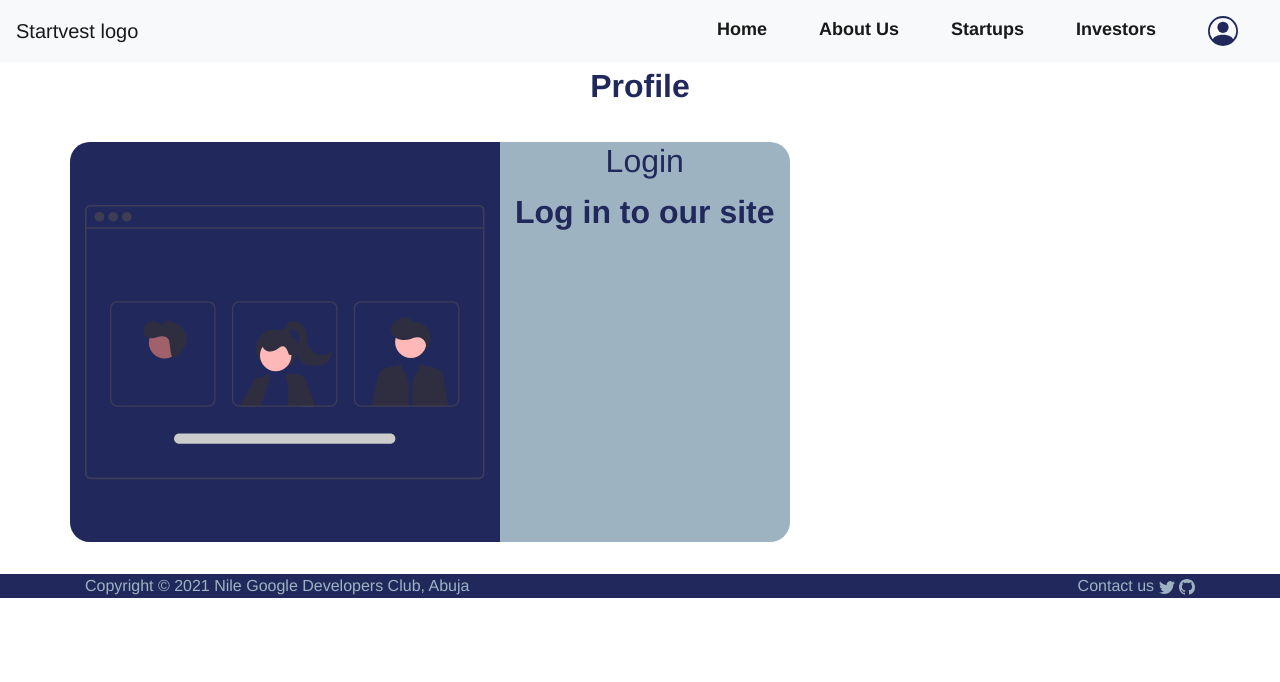
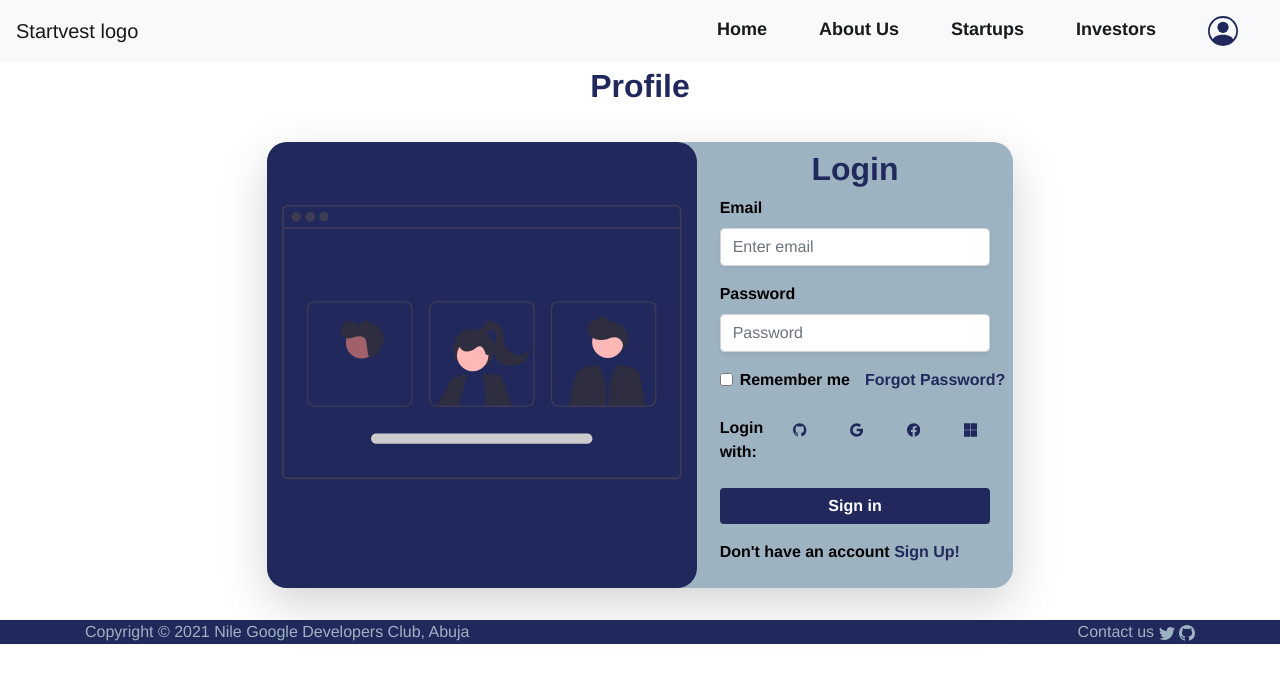
Before and after one commit to Tamunokorite/startvest-phase-1, a React (Create React App) app in the folder frontend/: page /profile in a window 1280 px wide. Shown: the top 682 px of the page. Built offline with nearby package versions, Linux system fonts and the light colour scheme.

Commit message:
login profile created

```diff
--- a/frontend/package.json
+++ b/frontend/package.json
@@ -12,6 +12,7 @@
     "react-bootstrap": "^1.5.1",
     "react-bootstrap-icons": "^1.4.0",
     "react-dom": "^17.0.1",
+    "react-icons": "^4.2.0",
     "react-router-dom": "^5.2.0",
     "react-scripts": "4.0.3",
     "web-vitals": "^1.0.1"
--- a/frontend/src/Profile/profile.css
+++ b/frontend/src/Profile/profile.css
@@ -6,12 +6,12 @@
 .profile{
      font-size: xx-large;
      font-weight: bold;
-     color: var(--primary)
+     color: var(--primary);
+     text-align: center;
 }
 .form{
-     display: flex;
-     align-self: center;
      margin: 1em auto;
+     width: fit-content;
 }
 .form_box{
      height: max-content;
@@ -21,8 +21,48 @@
 }
 .svgIcon{
      background-color: var(--primary);
-     border-radius: 20px 0 0 20px ;
+     border-radius: 20px ;
 }
 .form_items{
      background-color: transparent;
+     font-size: medium;
+     margin: .5em auto;
 }
+.form_items h2{
+     font-weight: bold;
+}
+Form{
+     text-align: left;
+     margin: auto .5em;
+     color: black;
+}
+.forgot{
+     color: var(--primary);
+     cursor: pointer;
+}
+.forgot:hover{
+     border-bottom: 2px solid var(--primary);
+}
+.submit{
+     text-align: center;
+}
+.submit Button{
+     background-color: var(--primary);
+     color: white;
+     width: 100%;
+     border: none !important;
+     font-weight: bold;
+}
+.submit Button:hover{
+    background-color: var(--secondary);
+}
+.icons{
+     color: var(--primary);
+     height: 50%;
+     width: 50%;
+
+}
+.icons:hover{
+     height: 65%;
+     width: 65%;
+}
--- a/frontend/src/Profile/profile.js
+++ b/frontend/src/Profile/profile.js
@@ -1,9 +1,9 @@
 import React from 'react';
 import './profile.css';
-import {Container, Row, Col, Form} from 'react-bootstrap';
+import {Container, Row, Col, Form, Spinner, Button} from 'react-bootstrap';
 import TeamPic from '../images/team_3.svg';
-
-
+import {Github, Google, Facebook} from 'react-bootstrap-icons';
+import {FaMicrosoft} from 'react-icons/fa';
 
 class profile extends React.Component {
      constructor(props) {
@@ -28,14 +28,54 @@ class profile extends React.Component {
      login = () =>{
           return(
                <div>
-                    <Container  className='form'>
-                         <Row className='form_box'>
+                    <Container  className='form '>
+                         <Row className='form_box shadow-lg'>
                               <Col className='svgIcon'><img src={TeamPic} height={400} width={400} alt="Team pic svg"/></Col>
                               <Col className='form_items'>
                                    <h2>Login</h2>
-                                   <Form>
-                                        <p>Log in to our site</p>
-                                   </Form>
+                              <Form >
+                                   <Form.Row>
+                                        <Form.Group as={Col} controlId="formGridEmail">
+                                             <Form.Label>Email</Form.Label>
+                                             <Form.Control className='shadow-sm textbox' type="email" placeholder="Enter email" />
+                                        </Form.Group>
+                                   </Form.Row>
+
+                                   <Form.Row>
+                                        <Form.Group as={Col} controlId="formHorizontalPassword">
+                                        <Form.Label  > Password</Form.Label>
+                                        <Form.Control className='shadow-sm textbox' type="password" placeholder="Password" />
+                                        </Form.Group>
+                                   </Form.Row>
+
+
+                                   <Form.Group as={Row} controlId="formHorizontalCheck">
+                                        <Col>
+                                         <Form.Check  label="Remember me" />
+                                        </Col>
+                                        <Form.Label className='forgot'>Forgot Password?</Form.Label>
+                                   </Form.Group>
+
+                                   <Form.Group as={Row} controlId="formHorizontalAltLogin">
+                                        <Col><Form.Label >Login with:</Form.Label></Col>
+                                        <Col><Github className='icons'/></Col>
+                                        <Col><Google className='icons'/></Col>
+                                        <Col><Facebook className='icons'/></Col>
+                                        <Col><FaMicrosoft className='icons'/></Col>
+                                   </Form.Group>
+
+                                   <Form.Group as={Row}>
+                                    <Col className='submit'>
+                                        <Button type="submit">Sign in</Button>
+                                    </Col>
+                                   </Form.Group>
+
+                                   <Form.Group as={Row}>
+                                        <Col>
+                                             Don't have an account <span className='forgot'>Sign Up!</span>
+                                        </Col>
+                                   </Form.Group>
+                              </Form>
                               </Col>
                          </Row>
                     </Container>
@@ -47,7 +87,57 @@ class profile extends React.Component {
       Signin = () =>{
           return(
                <div>
-                    <h3>Sign Up</h3>
+                     <Container  className='form '>
+                         <Row className='form_box shadow-lg'>
+                              <Col className='svgIcon'><img src={TeamPic} height={400} width={400} alt="Team pic svg"/></Col>
+                              <Col className='form_items'>
+                                   <h2>Login</h2>
+                              <Form >
+                                   <Form.Row>
+                                        <Form.Group as={Col} controlId="formGridEmail">
+                                             <Form.Label>Email</Form.Label>
+                                             <Form.Control className='shadow-sm textbox' type="email" placeholder="Enter email" />
+                                        </Form.Group>
+                                   </Form.Row>
+
+                                   <Form.Row>
+                                        <Form.Group as={Col} controlId="formHorizontalPassword">
+                                        <Form.Label  > Password</Form.Label>
+                                        <Form.Control className='shadow-sm textbox' type="password" placeholder="Password" />
+                                        </Form.Group>
+                                   </Form.Row>
+
+
+                                   <Form.Group as={Row} controlId="formHorizontalCheck">
+                                        <Col>
+                                         <Form.Check  label="Remember me" />
+                                        </Col>
+                                        <Form.Label className='forgot'>Forgot Password?</Form.Label>
+                                   </Form.Group>
+
+                                   <Form.Group as={Row} controlId="formHorizontalAltLogin">
+                                        <Col >Login with:</Col>
+                                        <Col><Github className='icons'/></Col>
+                                        <Col><Google className='icons'/></Col>
+                                        <Col><Facebook className='icons'/></Col>
+                                        <Col><FaMicrosoft className='icons'/></Col>
+                                   </Form.Group>
+
+                                   <Form.Group as={Row}>
+                                    <Col className='submit'>
+                                        <Button type="submit">Sign in</Button>
+                                    </Col>
+                                   </Form.Group>
+
+                                   <Form.Group as={Row}>
+                                        <Col>
+
+                                        </Col>
+                                   </Form.Group>
+                              </Form>
+                              </Col>
+                         </Row>
+                    </Container>
                </div>
           )
      }
@@ -56,7 +146,7 @@ class profile extends React.Component {
      renderview(){
           console.log(this.state.authenticated);
           switch(this.state.authenticated){
-              default: return <h2>Loading.....</h2>
+              default: return <div><Spinner  animation='grow' color='#21295C'/></div>
                   case false: return this.login();
                   case true: return this.userProfile();
           }
```
Also changed, not shown: 1 other file (tests, documents, lock files or other folders).
